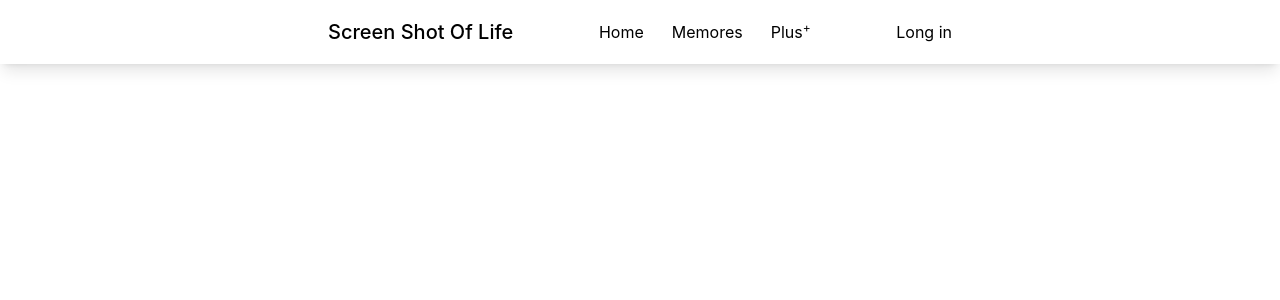
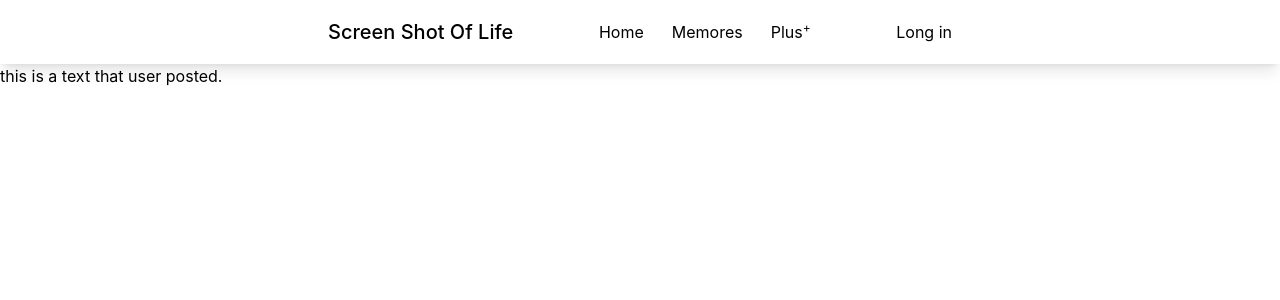
Before and after one commit to Nishikaru/screen-shot-of-life, a React (Create React App) app: page / in a window 1280 px wide. Shown: the top 300 px of the page. Built offline with nearby package versions, Linux system fonts and the light colour scheme.

Commit message:
chat bubble added

```diff
--- /dev/null
+++ b/src/Comp/ChatBubble/ChatBubble.js
@@ -0,0 +1,13 @@
+import React from 'react';
+
+const ChatBubble = () => {
+    return (
+        <div>
+            <div>
+                this is a text that user posted.
+            </div>
+        </div>
+    );
+};
+
+export default ChatBubble;
--- /dev/null
+++ b/src/Comp/HomeChatBox/HomeChatBox.js
@@ -0,0 +1,12 @@
+import React from 'react';
+import ChatBubble from '../ChatBubble/ChatBubble';
+
+const HomeChatBox = () => {
+    return (
+        <div>
+            <ChatBubble/>
+        </div>
+    );
+};
+
+export default HomeChatBox;
--- a/src/Pages/Home.js
+++ b/src/Pages/Home.js
@@ -1,9 +1,10 @@
 import React from 'react';
+import HomeChatBox from '../Comp/HomeChatBox/HomeChatBox';
 
 const Home = () => {
     return (
         <div>
-
+            <HomeChatBox/>
         </div>
     );
 };
```
